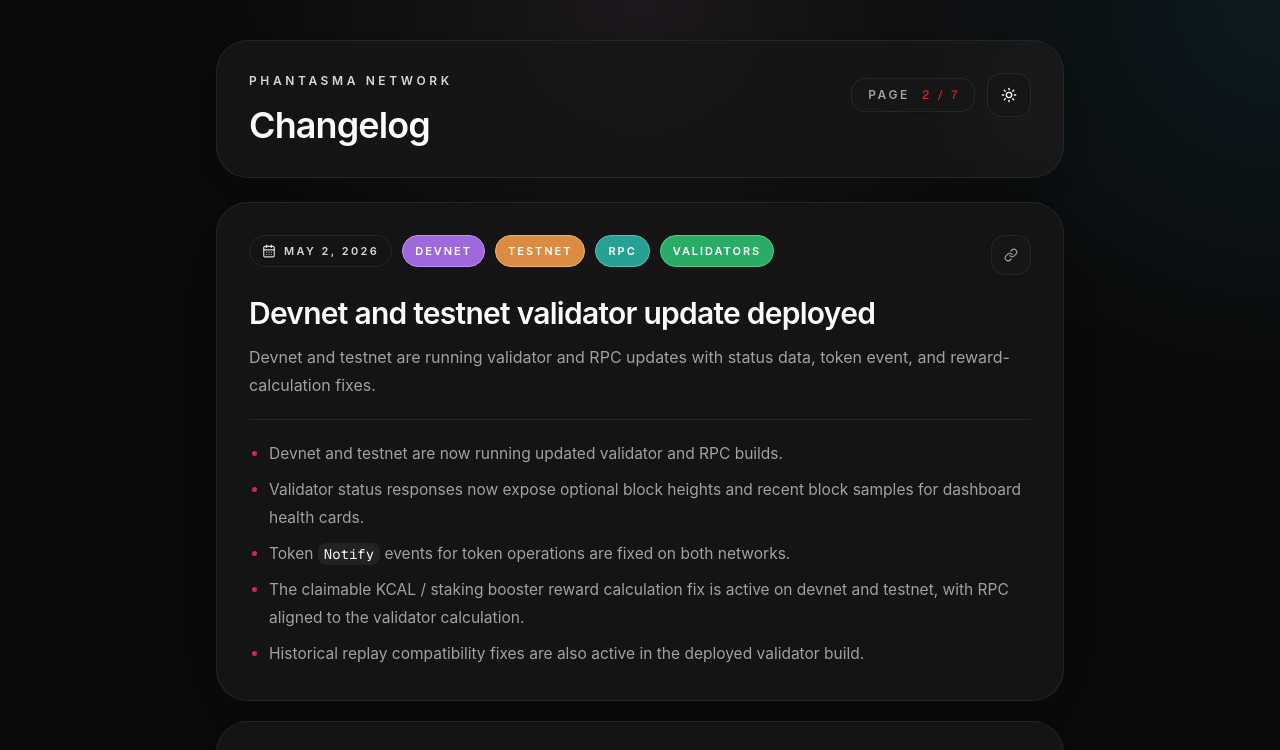
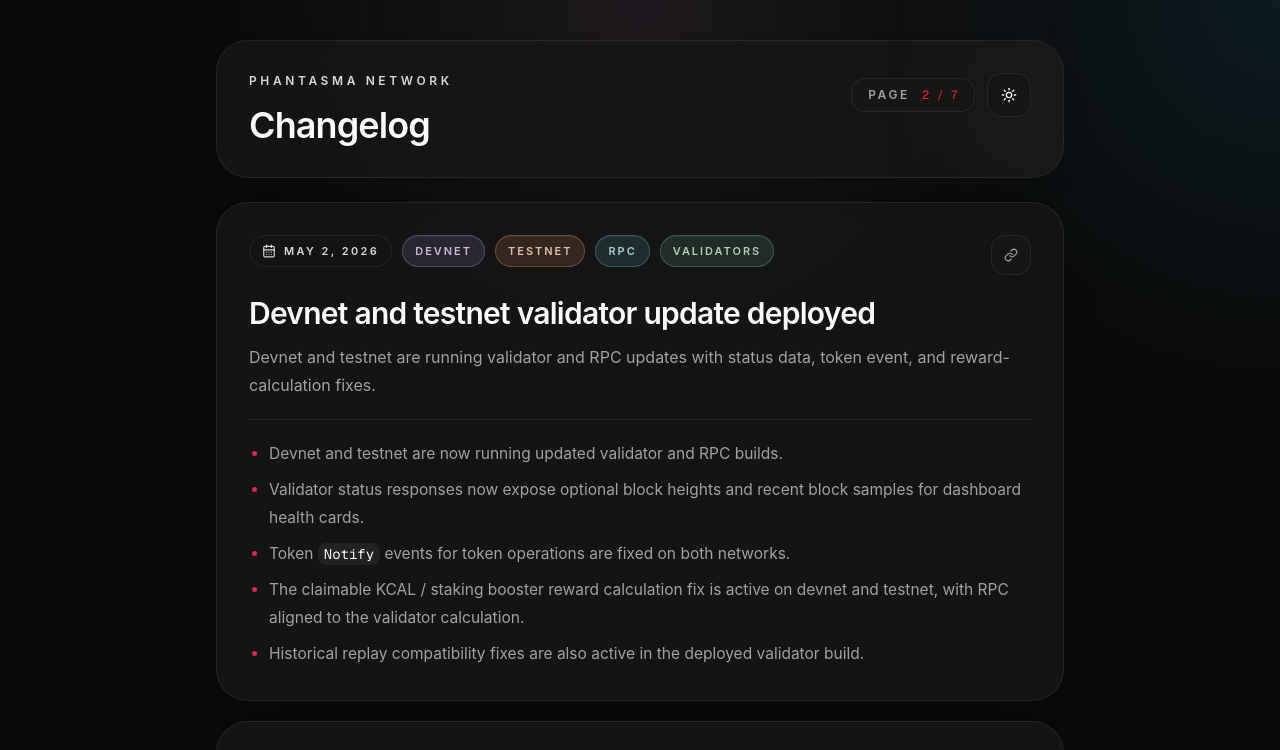
Before and after one commit to phantasma-io/changelog-frontend, a Next.js app: page /page/2 in a window 1280 px wide. Shown: the top 750 px of the page. Built offline with nearby package versions, Linux system fonts and the light colour scheme.

Commit message:
Various tweaks

```diff
--- a/src/app/globals.css
+++ b/src/app/globals.css
@@ -151,6 +151,22 @@
     color: rgb(var(--brand-slate));
   }
 
+  .tag-badge {
+    border-color: rgb(var(--tag-rgb) / 0.36);
+    background-color: rgb(var(--tag-rgb) / 0.12);
+    color: var(--tag-light-text);
+    box-shadow: inset 0 1px 0 rgb(255 255 255 / 0.16);
+  }
+
+  .dark .tag-badge {
+    border-color: rgb(var(--tag-rgb) / 0.42);
+    background-color: rgb(var(--tag-rgb) / 0.18);
+    color: var(--tag-dark-text);
+    box-shadow:
+      inset 0 1px 0 rgb(255 255 255 / 0.06),
+      0 10px 30px -24px rgb(var(--tag-rgb) / 0.75);
+  }
+
   .changelog-markdown {
     @apply text-sm leading-7 text-foreground/95 sm:text-[0.97rem];
   }
--- a/src/components/MarkdownWithCopy.tsx
+++ b/src/components/MarkdownWithCopy.tsx
@@ -66,7 +66,7 @@
         {copied ? <Check className="h-3.5 w-3.5" /> : <Copy className="h-3.5 w-3.5" />}
         <span>{copied ? "Copied" : "Copy"}</span>
       </button>
-      <pre className="pr-24">{children}</pre>
+      <pre className="pt-14 pr-24 sm:pt-4">{children}</pre>
     </div>
   );
 }
--- a/src/components/TagBadge.tsx
+++ b/src/components/TagBadge.tsx
@@ -1,16 +1,17 @@
 import { getTagPalette } from "@/lib/tags";
+import type { CSSProperties } from "react";
 
 export function TagBadge({ tag }: { tag: string }) {
   const palette = getTagPalette(tag);
 
   return (
     <span
-      className="inline-flex h-8 items-center rounded-full border px-3 text-[11px] leading-none font-semibold tracking-[0.18em] uppercase shadow-[0_10px_30px_-22px_rgba(0,0,0,0.6)]"
+      className="tag-badge inline-flex h-8 items-center rounded-full border px-3 text-[11px] leading-none font-semibold tracking-[0.18em] uppercase"
       style={{
-        backgroundColor: palette.background,
-        borderColor: palette.border,
-        color: palette.text,
-      }}
+        "--tag-rgb": palette.rgb,
+        "--tag-light-text": palette.lightText,
+        "--tag-dark-text": palette.darkText,
+      } as CSSProperties}
     >
       {palette.label}
     </span>
--- a/src/lib/tags.ts
+++ b/src/lib/tags.ts
@@ -1,24 +1,23 @@
 type TagPalette = {
   label: string;
-  text: string;
-  background: string;
-  border: string;
+  rgb: string;
+  lightText: string;
+  darkText: string;
 };
 
 const baseTagColors = {
-  // `mainnet` is not explicit in PoltergeistLite; the wallet falls back to AccentPrimary.
-  mainnet: "#6baee6",
-  devnet: "#b175f6",
-  testnet: "#f39c4a",
-  validators: "#2fbf71",
-  rpc: "#2bb3a3",
-  sdk: "#d95f8f",
-  tooling: "#c9a227",
-  frontend: "#7c8cff",
-  wallet: "#4caf6d",
+  mainnet: "#6f95b9",
+  devnet: "#8d78b3",
+  testnet: "#bd824d",
+  validators: "#5e9b78",
+  rpc: "#4f9da0",
+  sdk: "#7f9fc9",
+  tooling: "#7b8b78",
+  frontend: "#8794b8",
+  wallet: "#6f9b80",
   docs: "#9aa4b2",
-  localnet: "#4caf6d",
-  custom: "#c84a4a",
+  localnet: "#6f9b80",
+  custom: "#b06767",
 } as const;
 
 type TagKey = keyof typeof baseTagColors;
@@ -56,6 +55,11 @@
   return `rgb(${channel(base.r, target.r)}, ${channel(base.g, target.g)}, ${channel(base.b, target.b)})`;
 }
 
+function rgbTriplet(hex: string): string {
+  const { r, g, b } = hexToRgb(hex);
+  return `${r} ${g} ${b}`;
+}
+
 export function getTagPalette(tag: string): TagPalette {
   const normalized = tag.trim().toLowerCase();
   const baseColor = Object.prototype.hasOwnProperty.call(baseTagColors, normalized)
@@ -64,8 +68,8 @@
 
   return {
     label: normalized.toUpperCase(),
-    text: "#ffffff",
-    background: mixColor(baseColor, "#000000", 0.1),
-    border: mixColor(baseColor, "#ffffff", 0.2),
+    rgb: rgbTriplet(baseColor),
+    lightText: mixColor(baseColor, "#000000", 0.16),
+    darkText: mixColor(baseColor, "#ffffff", 0.5),
   };
 }
```
